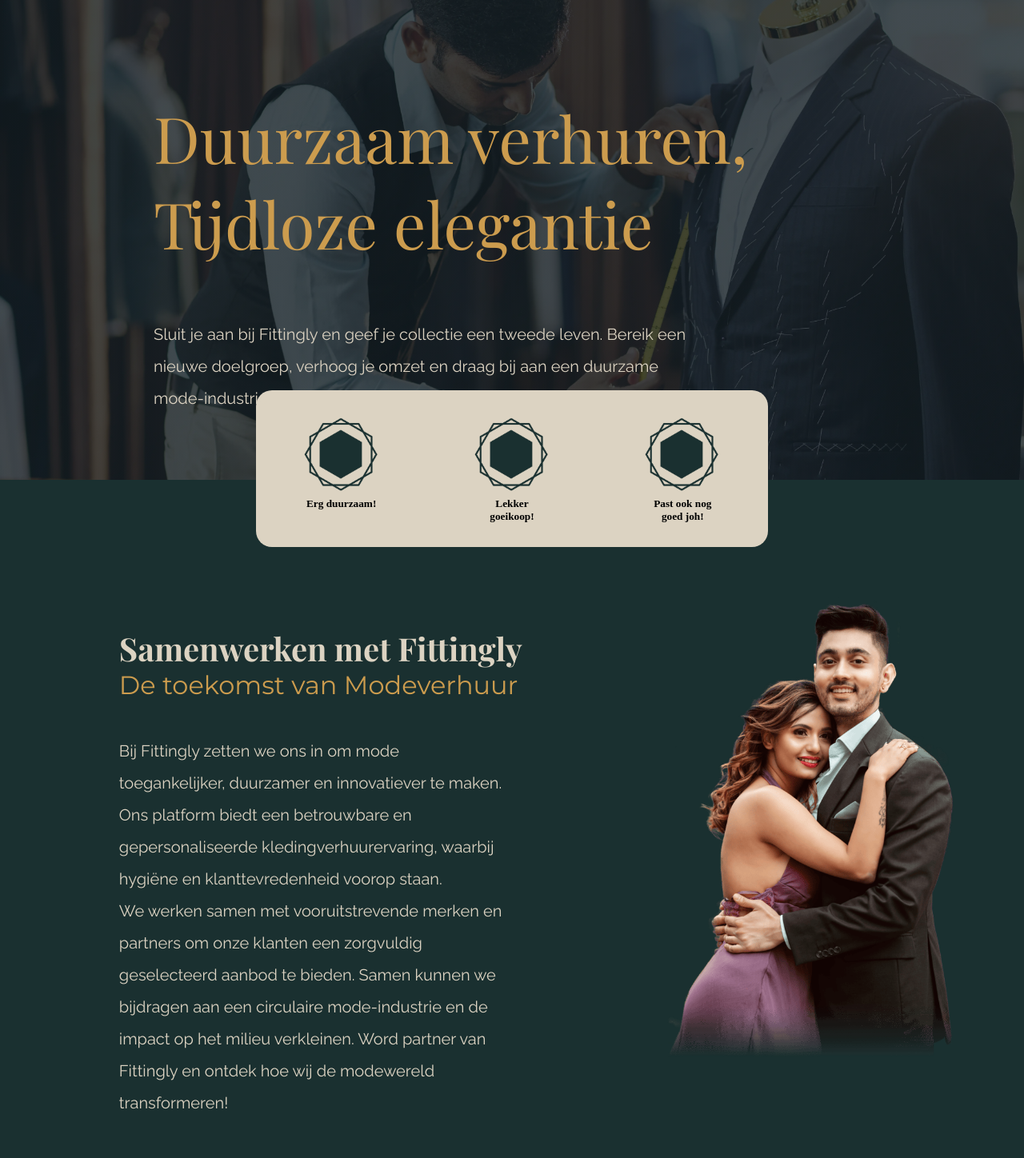
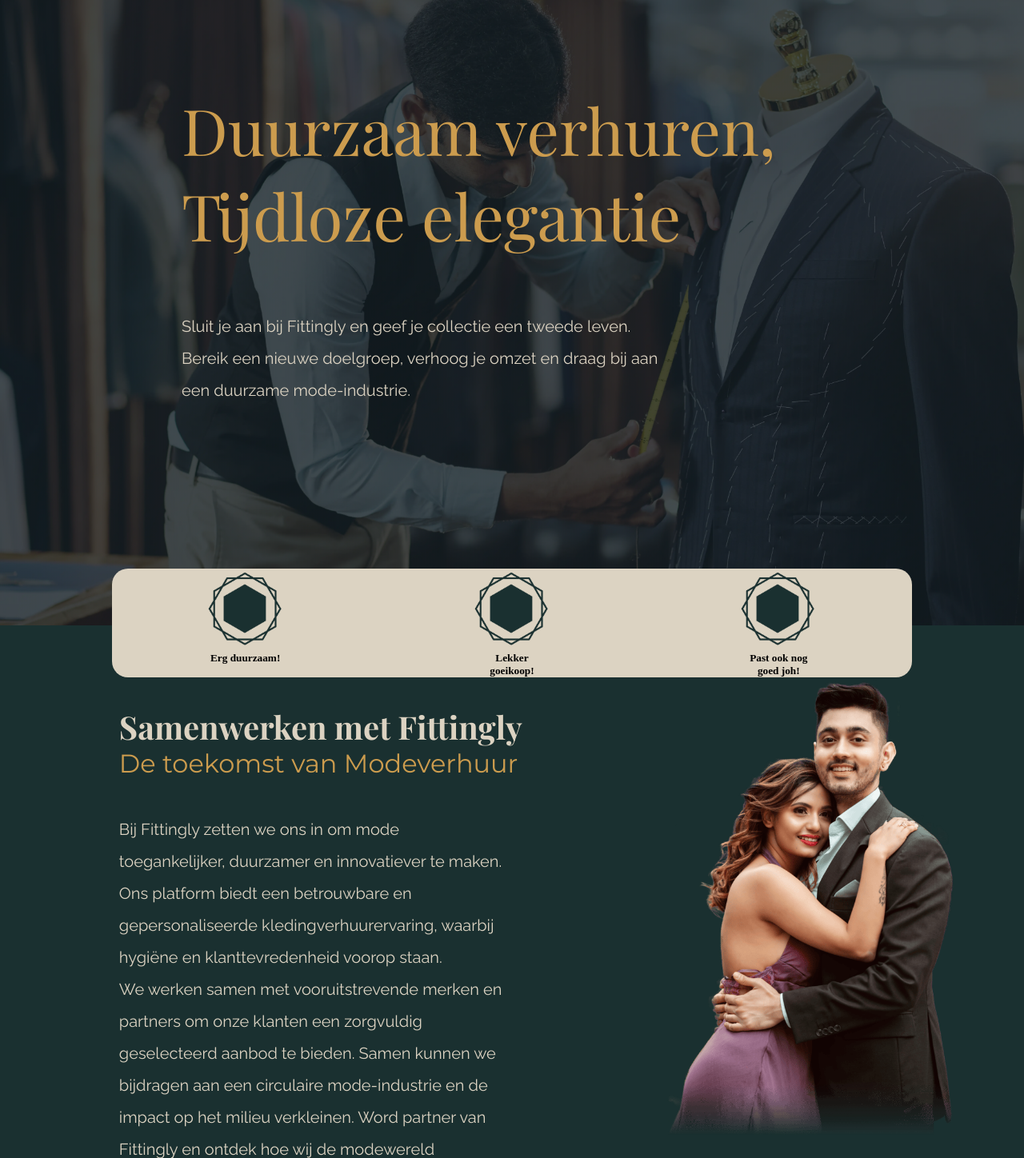
Before and after one commit to Fauvedenbrok/220FDD-DO1-Fittingly, a PHP site: page /partnerpagina.html in a window 1280 px wide. Shown: the part 126-1574 px from the top of the page at 80% size. Run offline with PHP 8.4, Linux system fonts and the light colour scheme; some web fonts are replaced.

Commit message:
aanpassingen schaalbaarheid

```diff
--- a/css/partnerPaginaStyle.css
+++ b/css/partnerPaginaStyle.css
@@ -13,13 +13,13 @@ body {
   .usp-div-container {
     display: flex;
     justify-content: space-around;
-    margin-top: -112px;
-    padding-top: 30px;
-    max-width: 50vw;
     background-color: #dcd3c2;
     border-radius: 20px;
-    margin-left: 25%;
-    padding-bottom: 30px;
+    position: relative;
+    bottom: -65px;
+    width: 100%;
+    max-width: 1000px;
+
   }
 
   .usp-div {
@@ -37,15 +37,15 @@ body {
 
   /* Container met de achtergrondafbeelding */
   .background-container {
-    height: 75vh;
-    /* Volledige hoogte van het venster */
+    padding: 0px 50px;
     background-size: cover;
     /* Zorgt ervoor dat de afbeelding de volledige container bedekt */
     background-position: center;
     /* Centreert de afbeelding */
     display: flex;
     /* Voor flexbox-positionering */
-    justify-content: center;
+    flex-direction: column;
+    align-items: center;
     /* Centreert de inhoud horizontaal */
     background-image: linear-gradient(
         rgba(19, 30, 36, 0.8),
@@ -226,17 +226,14 @@ body {
   /*USP table*/
   .usp-div-container * {
     flex-direction: column;
-    padding: 10px;
+    margin: 0;
     text-align: center;
     border-radius: 20px;
   }
 
   .usp-div-container {
-    max-width: 50vw;
     background-color: #dcd3c2;
     border-radius: 20px;
-    margin-left: 25%;
-    margin-top: -50%;
   }
 
   h2 {
@@ -254,8 +251,6 @@ body {
 
   /* Container met de achtergrondafbeelding */
   .background-container {
-    height: 85vh;
-    /* Volledige hoogte van het venster */
     background-size: cover;
     /* Zorgt ervoor dat de afbeelding de volledige container bedekt */
     background-position: center;
@@ -275,7 +270,7 @@ body {
 
   .usp-img {
     width: auto;
-    height: 100px;
+    height: 65px;
   }
 
   .ons-platform-tekst-container {
@@ -447,5 +442,4 @@ margin: 0% 20%;
   overflow: hidden;
   max-width: 1100px;
   margin: 10% 15%;
-  position: absolute;
 }
--- a/partnerpagina.html
+++ b/partnerpagina.html
@@ -19,6 +19,7 @@
 
   <main>
     <div id="partnerpagina-container">
+      <div class="background-container">
         <div id="koptekst-container">
           <h2 id="koptekst">Duurzaam verhuren, Tijdloze elegantie</h2>
           <p class="header-paragraph-tekst">
@@ -27,8 +28,6 @@
             duurzame mode-industrie.
           </p>
         </div>
-      <div class="background-container"></div>
-
         <div class="usp-div-container">
           <div class="usp-div">
             <div class="usp-div-ons-platform-img-container">
@@ -49,6 +48,7 @@
               <img class="usp-img" src="/Images/onsdoelImages/usp_Fittingly_dark.png" alt="" />
             </div>
             <h5 class="usp-div-tekst">Past ook nog goed joh!</h5>
+          </div>
         </div>
       </div>
 
```
Lines whose indentation alone changed are shown as unchanged.
